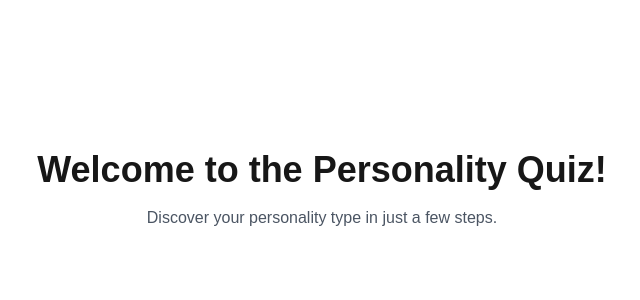
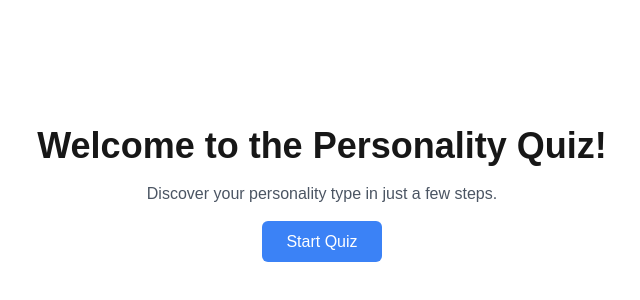
Before and after one commit to tdhenmark1999/personal-quiz, a Next.js app: page / in a window 1280 px wide. Shown: the part 210-510 px from the top of the page, without its empty margins (318-958 px from the left). Built offline with nearby package versions, Linux system fonts and the light colour scheme.

Commit message:
style: enhance homepage with background gradient and layout adjustments

```diff
--- a/app/page.tsx
+++ b/app/page.tsx
@@ -1,5 +1,6 @@
 "use client";
 
+import Link from "next/link";
 import React from "react";
 
 const HomePage: React.FC = () => {
@@ -7,7 +8,10 @@ const HomePage: React.FC = () => {
     <div className="min-h-screen flex items-center justify-center">
       <div className="text-center">
         <h1 className="text-4xl font-bold mb-4">Welcome to the Personality Quiz!</h1>
-        <p className="text-gray-600">Discover your personality type in just a few steps.</p>
+        <p className="text-gray-600 mb-6">Discover your personality type in just a few steps.</p>
+        <Link href="/quiz" className="bg-blue-500 text-white px-6 py-3 rounded-md hover:bg-blue-600 transition">
+          Start Quiz
+        </Link>
       </div>
     </div>
   );
```
